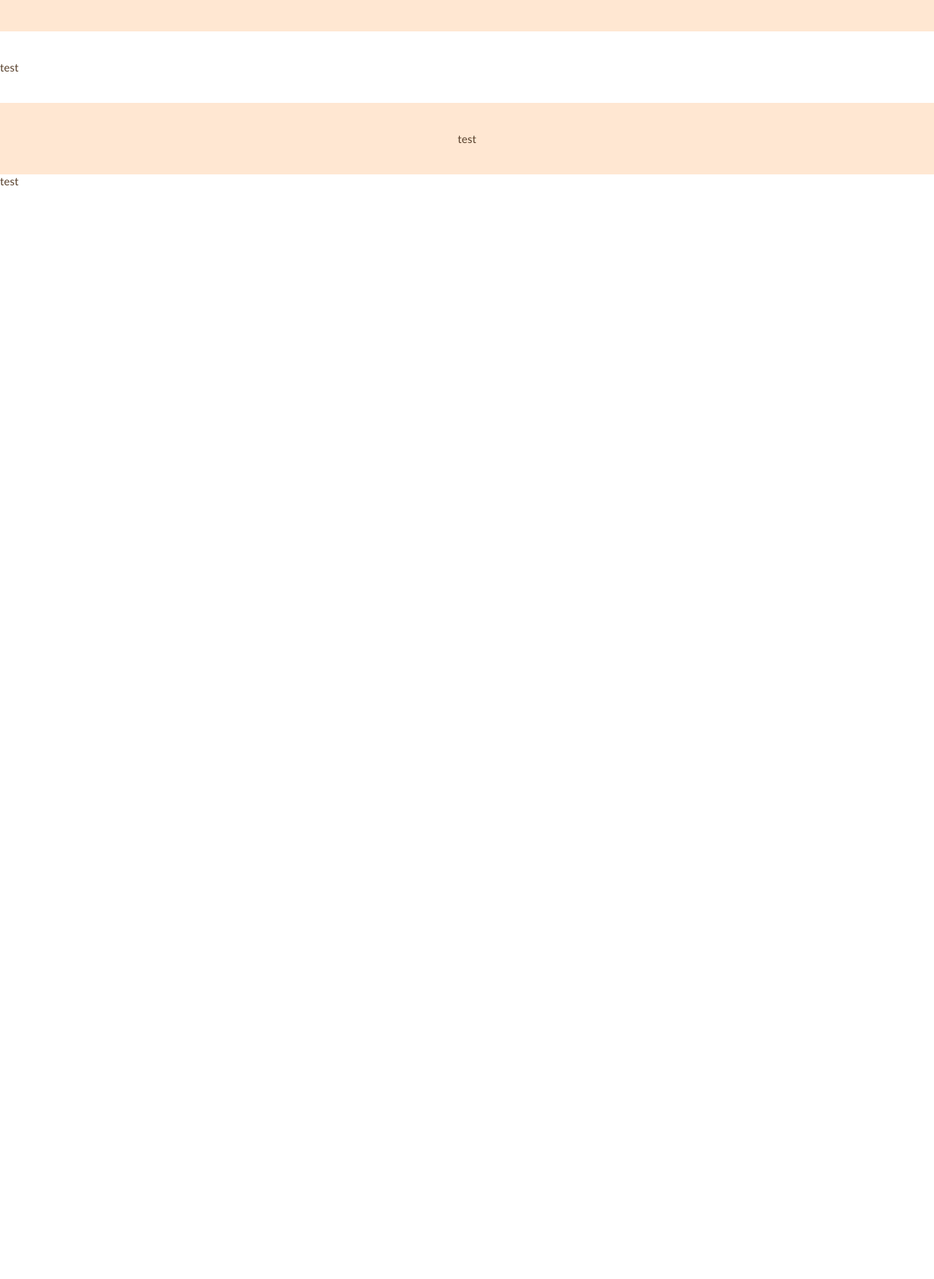
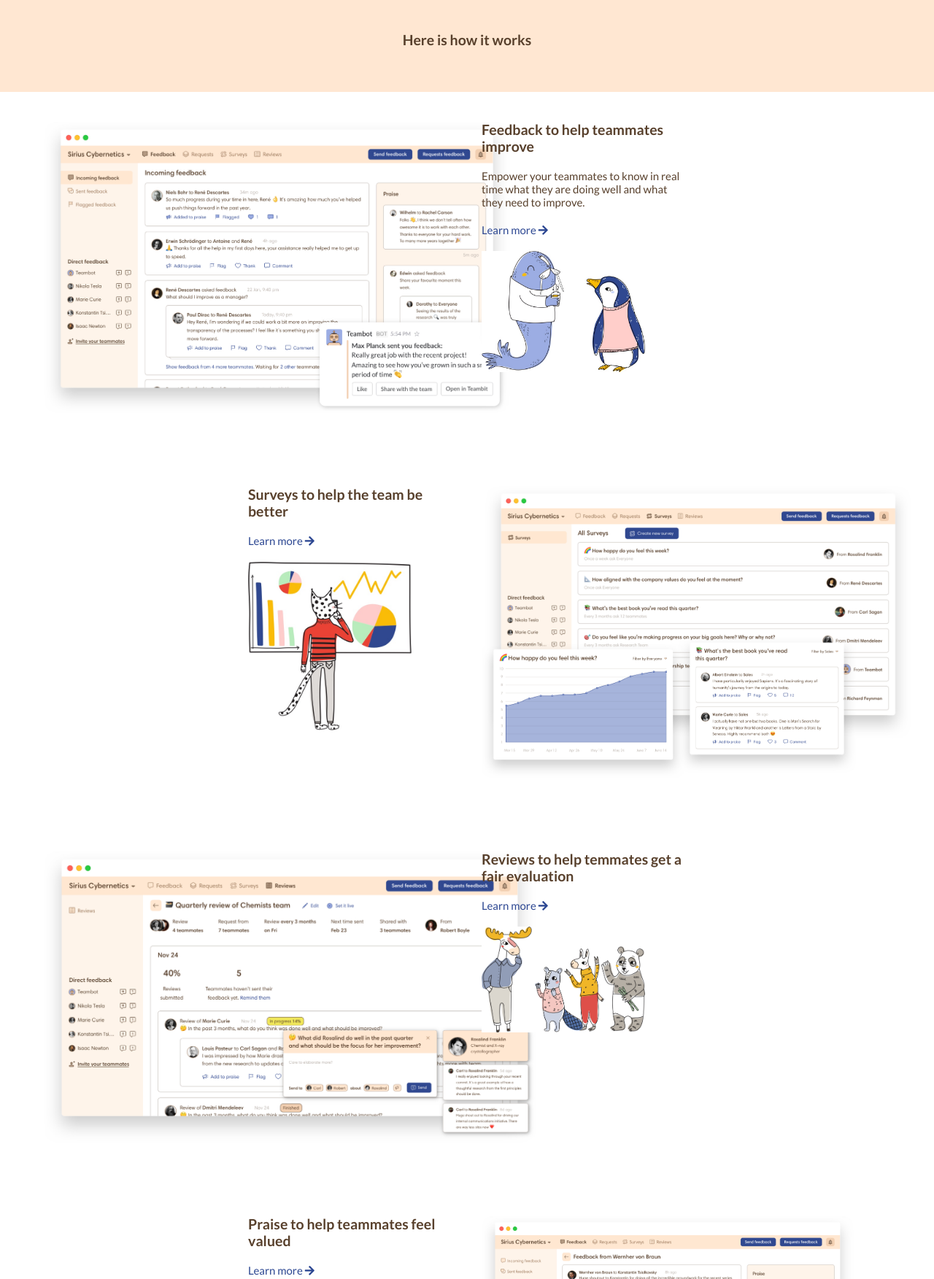
Before and after one commit to mikpi86/node-sass-teambit, a website: page index.html in a window 1280 px wide. Shown: the part 1942-3695 px from the top of the page at 73% size. Before the commit the page ends 2199 px from the top, so only its background shows below. Drawn offline with Linux system fonts and the light colour scheme.

Commit message:
how it works section

```diff
--- a/index.html
+++ b/index.html
@@ -43,7 +43,7 @@
 
             <div class="hero clearfix">
 
-                <div class="hero-left float">
+                <div class="hero-left float-left">
                     <h1>Understand, recognize and develop your people</h1>
                     <h2>Teambit helps teams create a high performing culture with regular feedback.</h2>
 
@@ -70,7 +70,7 @@
 
                 </div> <!-- chiusura hero left -->
 
-                <div class="hero-right float">
+                <div class="hero-right float-left">
                     <img src="img/illustration-main.jpg" alt="office illustration">
                 </div> <!-- chiusura hero right -->
 
@@ -132,6 +132,8 @@
                     </div> <!-- chiusura overview after img container-->
 
                     <img class="after-img" src="img/after.png" alt="after illustration">
+
+                    <h3>Here is how it works</h3>
                 </div> <!-- chiusura overview after -->
 
             </div> <!-- chiusura ms-wrapper -->
@@ -139,7 +141,92 @@
 
         <!-- seconda section: how it works -->
         <section class="how-it-works-section">
-            test
+
+            <div class="how-it-works-row flex">
+
+                <div class="left-side w-50">
+                    <img class="big-image" src="img/employee-feedback.jpg" alt="employee feedback">
+                </div> <!-- chiusura left side -->
+
+                <div class="right-side w-50 clearfix">
+
+                    <div class="text-container w-50 float-left">
+                        <h3>Feedback to help teammates improve</h3>
+                        <p>Empower your teammates to know in real time what they are doing well and what they need to improve.</p>
+                        <div class="ms-learn-more-button">
+                            <p>Learn more</p>
+                            <i class="fas fa-arrow-right"></i>
+                        </div>
+                        <img src="img/communication.jpg" alt="communication">
+                    </div> <!-- chiusura text container -->
+
+                </div> <!-- chiusura right side -->
+
+            </div> <!-- chiusura row -->
+
+            <div class="how-it-works-row flex">
+
+                <div class="left-side w-50 clearfix">
+
+                    <div class="text-container w-50 float-right">
+                        <h3>Surveys to help the team be better</h3>
+                        <p></p>
+                        <div class="ms-learn-more-button">
+                            <p>Learn more</p>
+                            <i class="fas fa-arrow-right"></i>
+                        </div>
+                        <img src="img/insights.jpg" alt="insights">
+                    </div> <!-- chiusura text container -->
+                </div> <!-- chiusura left side -->
+
+                <div class="right-side w-50">
+                    <img class="big-image" src="img/employee-survey.jpg" alt="employee survey">
+                </div> <!-- chiusura right side -->
+
+            </div> <!-- chiusura row -->
+
+            <div class="how-it-works-row flex">
+
+                <div class="left-side w-50">
+                    <img class="big-image" src="img/performance-review.jpg" alt="performance review">
+                </div> <!-- chiusura left side -->
+
+                <div class="right-side w-50 clearfix">
+
+                    <div class="text-container w-50 float-left">
+                        <h3>Reviews to help temmates get a fair evaluation</h3>
+                        <p></p>
+                        <div class="ms-learn-more-button">
+                            <p>Learn more</p>
+                            <i class="fas fa-arrow-right"></i>
+                        </div>
+                        <img src="img/review.jpg" alt="review">
+                    </div> <!-- chiusura text container -->
+                </div> <!-- chiusura right side -->
+
+            </div> <!-- chiusura row -->
+
+            <div class="how-it-works-row flex">
+
+                <div class="left-side w-50 clearfix">
+
+                    <div class="text-container w-50 float-right">
+                        <h3>Praise to help teammates feel valued</h3>
+                        <p></p>
+                        <div class="ms-learn-more-button">
+                            <p>Learn more</p>
+                            <i class="fas fa-arrow-right"></i>
+                        </div>
+                        <img src="img/recognition.jpg" alt="recognition">
+                    </div> <!-- chiusura text container -->
+                </div> <!-- chiusura left side -->
+
+                <div class="right-side w-50">
+                    <img class="big-image" src="img/employee-recognition.jpg" alt="employee recognition">
+                </div> <!-- chiusura right side -->
+
+            </div> <!-- chiusura row -->
+
         </section>
 
         <!-- terza section: co-founders -->
--- a/src/_common.scss
+++ b/src/_common.scss
@@ -4,7 +4,7 @@
     box-sizing: border-box;
 }
 
- /* gestione fonts */
+/* gestione fonts */
 body {
     font-size: $font_size_base;
     font-family: $font_lato;
@@ -58,8 +58,12 @@ h3,
     align-items: center;
 }
 
-.float {
+.float-left {
     float: left;
+}
+
+.float-right {
+    float: right;
 }
 
 .clearfix::after {
@@ -68,17 +72,6 @@ h3,
     display: table;
 }
 /* END gestione posizionamento */
-
-li {
-    list-style: none;
-    text-transform: capitalize;
-    font-weight: 700;
-    cursor: pointer;
-
-    &:hover {
-        color: $blue;
-    }
-}
 
 /* gestione buttons */
 .ms-button-google-big-white {
@@ -123,9 +116,42 @@ li {
     font-weight: 700;
 }
 
+.ms-learn-more-button {
+    color: $blue;
+    margin: 20px 0;
+
+    p {
+        display: inline-block;
+    }
+
+    &:hover {
+    font-weight: bold;
+    }
+}
+
 .ms-button-google-big-white,
 .ms-button-blue,
-.ms-sign-up-by-email {
+.ms-sign-up-by-email,
+.ms-learn-more-button {
     cursor: pointer;
 }
 /* END gestione buttons */
+
+/* gestione altri elementi */
+li {
+    list-style: none;
+    text-transform: capitalize;
+    font-weight: 700;
+    cursor: pointer;
+
+    &:hover {
+        color: $blue;
+    }
+}
+/* END gestione altri elementi */
+
+/* gestione dimensioni blocchi */
+.w-50 {
+    width: 50%;
+}
+/* END gestione dimensione blocchi */
--- a/src/_main.scss
+++ b/src/_main.scss
@@ -2,6 +2,7 @@
     background-color: $brand_primary;
 }
 
+/* overview section */
 .overview-before,
 .overview-after,
 .how-it-works-section,
@@ -49,3 +50,31 @@
         }
     }
 }
+/* END overview section */
+
+/* how it works section */
+.how-it-works-section {
+    width: 100%;
+    padding: 40px;
+
+    .how-it-works-row {
+        width: 100%;
+        height: 500px;
+
+        .left-side,
+        .right-side {
+            padding: 0 20px;
+        }
+
+        .big-image {
+            height: 80%;
+        }
+
+        .text-container {
+            img {
+                width: 80%;
+            }
+        }
+    }
+}
+/* END how it works section */
```
Also changed, not shown: dist/app.css.
